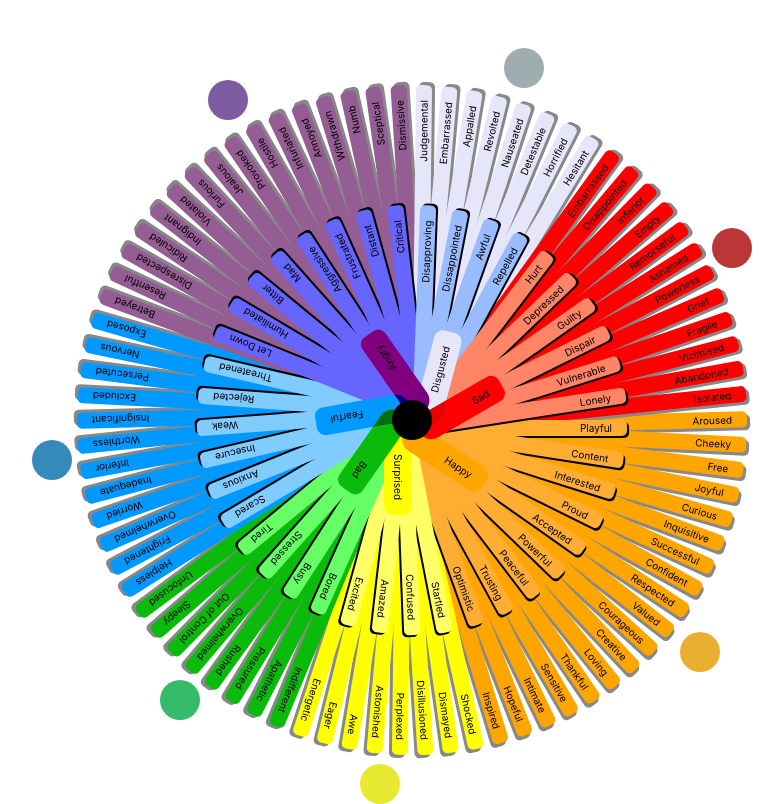
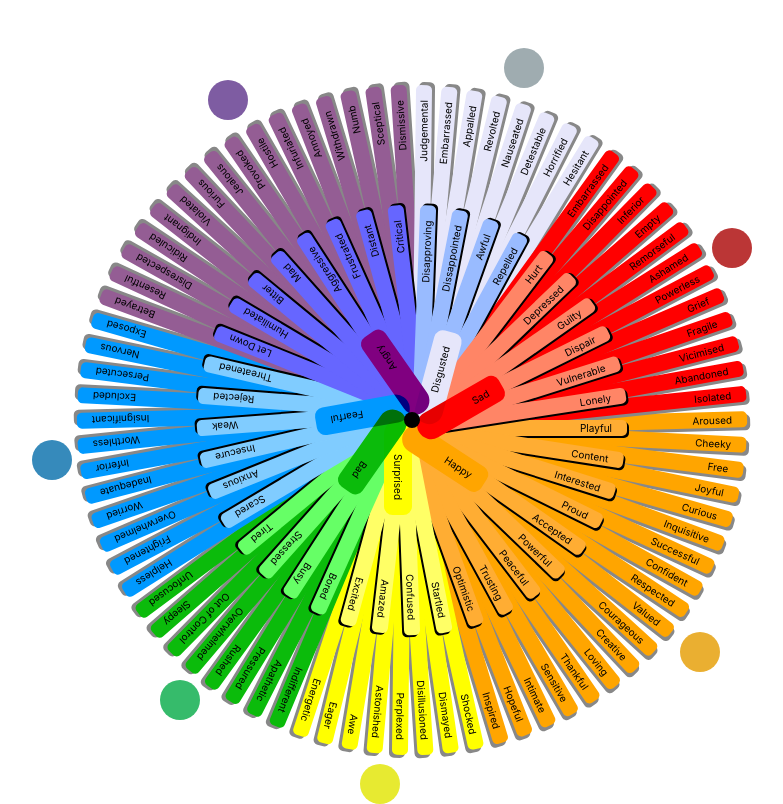
Before and after one commit to mtbocim/feeling-wheel-journal, a React (Create React App) app: page / in a window 1280 px wide. Shown: the whole page, without its empty margins (228-1011 px from the left). Built offline with nearby package versions, Linux system fonts and the light colour scheme.

Commit message:
Improved rotation behavior

```diff
--- a/src/Wheel.css
+++ b/src/Wheel.css
@@ -10,8 +10,8 @@
 }
 
 .Wheel-center {
-  width: 5vh;
-  height: 5vh;
+  width: 2vh;
+  height: 2vh;
   border-radius: 50%;
   background-color: black;
   position: absolute;
--- a/src/Wheel.jsx
+++ b/src/Wheel.jsx
@@ -6,12 +6,25 @@ import "./Wheel.css";
 import React, { useState } from "react";
 
 function Wheel() {
+  const [rotationAngle, setRotationAngle] = useState(0);
+  console.log("What is rotationAngle", rotationAngle);
+  function setWheelRotation(val) {
+    // TODO: fix rotationAngle snap taking 'long' path
+    // 30 -> 325 = change of 295 or 65
+    // UPDATE: Better snapping, need to test
+    /*
+    rotation angle = current orientation
+    val = desired orientation
+    scenario: 359 - 1
+    moving backward to 1 is 358 degrees
+    moving forward to 361 is 2 degrees
 
-  const [rotation, setRotation] = useState(0);
 
-  function setWheelRotation(val){
-    // TODO: fix rotation snap taking 'long' path
-    setRotation((prev)=>val);
+    */
+
+    const shortest =
+      360 + val - rotationAngle < rotationAngle - val ? 360 + val : val;
+    setRotationAngle(() => shortest);
   }
 
   return (
@@ -20,7 +33,7 @@ function Wheel() {
         className="Wheel"
         style={{
           cursor: "grab",
-          transform: `rotate(${rotation}deg)`,
+          transform: `rotate(${rotationAngle}deg)`,
           transition: "transform 0.5s ease",
         }}
       >
@@ -30,31 +43,31 @@ function Wheel() {
         <div className="Wheel-center" />
         <div
           className="Wheel-sad"
-          onMouseDown={()=>setWheelRotation(31)}
+          onMouseDown={() => setWheelRotation(31)}
         ></div>
         <div
           className="Wheel-disgusted"
-          onMouseDown={()=>setWheelRotation(75)}
+          onMouseDown={() => setWheelRotation(75)}
         ></div>
         <div
           className="Wheel-angry"
-          onMouseDown={()=>setWheelRotation(125)}
+          onMouseDown={() => setWheelRotation(125)}
         ></div>
         <div
           className="Wheel-fearful"
-          onMouseDown={()=>setWheelRotation(189)}
+          onMouseDown={() => setWheelRotation(189)}
         ></div>
         <div
           className="Wheel-bad"
-          onMouseDown={()=>setWheelRotation(232)}
+          onMouseDown={() => setWheelRotation(232)}
         ></div>
         <div
           className="Wheel-surprised"
-          onMouseDown={()=>setWheelRotation(268)}
+          onMouseDown={() => setWheelRotation(268)}
         ></div>
         <div
           className="Wheel-happy"
-          onMouseDown={()=>setWheelRotation(325)}
+          onMouseDown={() => setWheelRotation(325)}
         ></div>
       </div>
     </div>
```
